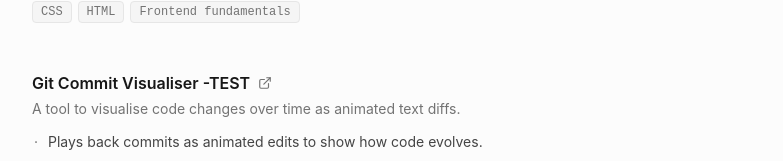
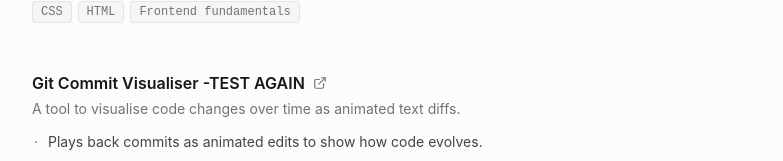
Before and after one commit to jhygate/jhygate.github.io, a React (Vite) app: page / in a window 1280 px wide. Shown: the part 1989-2150 px from the top of the page, without its empty margins (248-1031 px from the left). Built offline with nearby package versions, Linux system fonts and the light colour scheme; the HTML template or start-up script is replaced by a standard one.

Commit message:
new deploy

```diff
--- a/src/pages/Index.tsx
+++ b/src/pages/Index.tsx
@@ -80,7 +80,7 @@ const Index = () => {
       githubUrl: "https://github.com/jhygate",
     },
     {
-      name: "Git Commit Visualiser -TEST",
+      name: "Git Commit Visualiser -TEST AGAIN",
       description: "A tool to visualise code changes over time as animated text diffs.",
       bullets: [
         "Plays back commits as animated edits to show how code evolves.",
```
